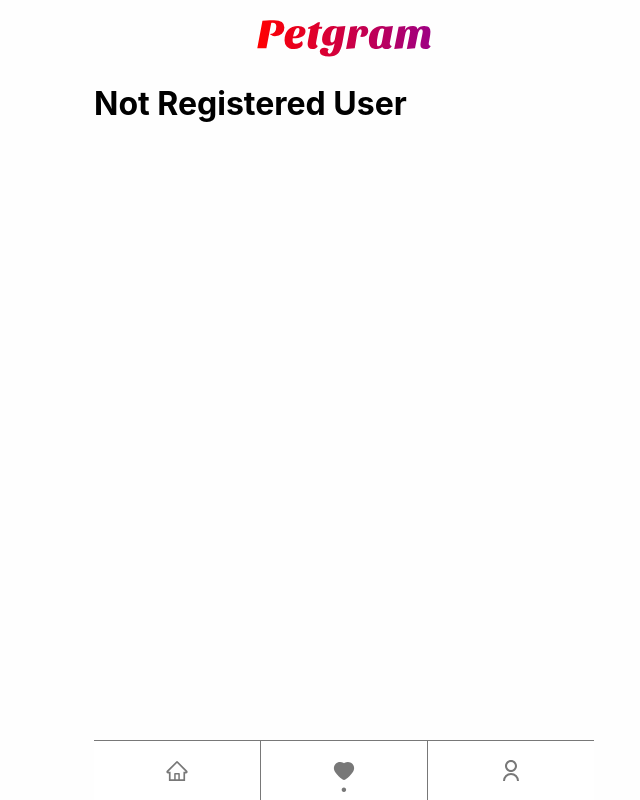
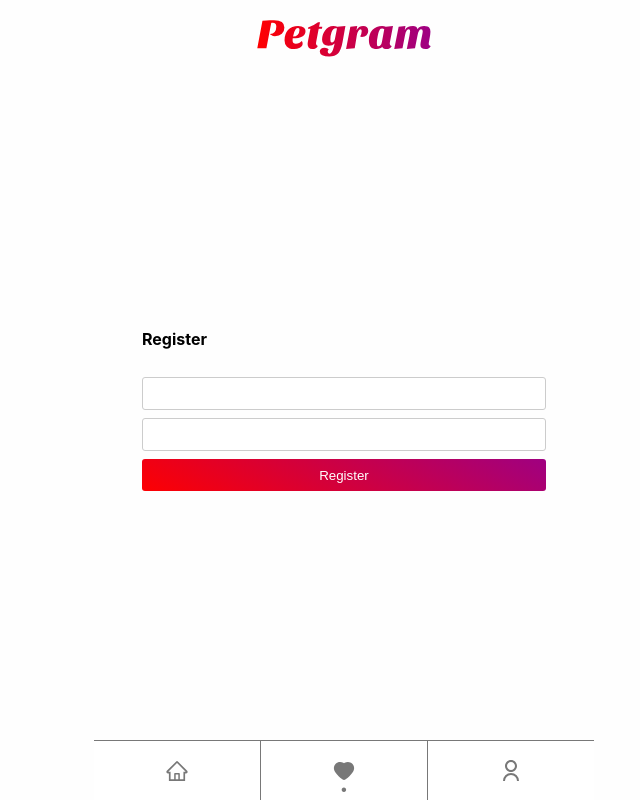
Before and after one commit to edsadev/petgram, a Next.js app: page /favs in a window 1280 px wide. Shown: the whole page, without its empty margins (296-936 px from the left). Built offline with nearby package versions, Linux system fonts and the light colour scheme.

Commit message:
Clase 34

```diff
--- /dev/null
+++ b/src/common/UserForm.js
@@ -0,0 +1,59 @@
+import {useRef} from 'react';
+import styled from 'styled-components'
+
+const Div = styled.div`
+  display: flex;
+  flex-flow: column;
+  height: calc(100vh - 144px);
+  justify-content: center;
+  margin-inline: 24px;
+`
+
+const Form = styled.form`
+  padding: 16px 0;
+  margin: 0 24px;
+`
+
+const Input = styled.input`
+  border: 1px solid #ccc;
+  border-radius: 3px;
+  margin-bottom: 8px;
+  padding: 8px 4px;
+  display: block;
+  width: 100%;
+`
+
+const Button = styled.button`
+  background: rgb(253,0,2);
+  background: linear-gradient(28deg, rgba(253,0,2,1) 0%, rgba(159,0,129,1) 100%);
+  border-radius: 3px;
+  color: #fff;
+  height: 32px;
+  display: block;
+  width: 100%;
+  text-align: center;
+`
+
+const Title = styled.h2`
+  font-size: 16px;
+  font-weight: bold;
+  margin: 12px 24px;
+`
+
+export default function UserForm({login, title}){
+  const formRef = useRef();
+  const handleSubmit = (e) => {
+    e.preventDefault();
+    login()
+  }
+  return (
+    <Div>
+      <Title>{title}</Title>
+      <Form ref={formRef} onSubmit={handleSubmit}>
+        <Input type="text" name="Email" />
+        <Input type="password" name="Password" />
+        <Button type="submit" value="Submit">{title}</Button>
+      </Form>
+    </Div>
+  )
+}
--- a/src/components/NotRegisteredUser.js
+++ b/src/components/NotRegisteredUser.js
@@ -1,7 +1,7 @@
+import { useAuth } from "@hooks/useAuth"
+import UserForm from "@common/UserForm"
+
 export default function NotRegisteredUser(){
-  return (
-    <div>
-      <h1>Not Registered User</h1>
-    </div>
-  )
+  const { login } = useAuth()
+  return <UserForm login={login} title={"Register"}/>
 }
--- a/src/hooks/useAuth.js
+++ b/src/hooks/useAuth.js
@@ -15,7 +15,11 @@
 }
 
 function useProviderAuth() {
-  const [user, setUser] = useState({isAuth: false})
+  const [isAuth, setIsAuth] = useState(false)
+
+  const login = () => {
+    setIsAuth(true)
+  }
 
   // const signIn = async (email, password) => {
   //   const options = {
@@ -45,6 +49,7 @@
   // }
 
   return {
-    user
+    isAuth,
+    login
   }
 }
--- a/src/pages/favs/index.js
+++ b/src/pages/favs/index.js
@@ -3,9 +3,9 @@
 import NotRegisteredUser from "@components/NotRegisteredUser"
 
 export default function Favs() {
-  const { user } = useAuth()
+  const { isAuth } = useAuth()
 
-  if (!user.isAuth){
+  if (!isAuth){
     return (
       <MainLayout>
         <NotRegisteredUser />
--- a/src/pages/user/index.js
+++ b/src/pages/user/index.js
@@ -3,9 +3,9 @@
 import NotRegisteredUser from "@components/NotRegisteredUser"
 
 export default function Users() {
-  const { user } = useAuth()
+  const { isAuth } = useAuth()
 
-  if (!user.isAuth){
+  if (!isAuth){
     return (
       <MainLayout>
         <NotRegisteredUser />
```
